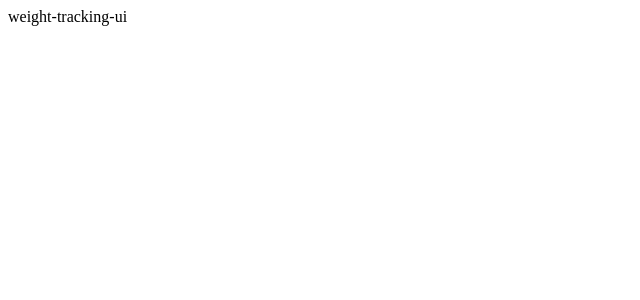
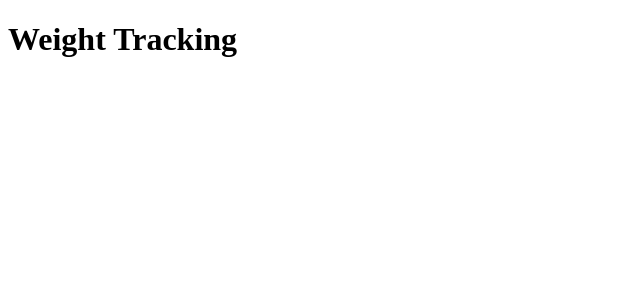
Before and after one commit to Floresj4/weight-tracking, an Angular app in the folder weight-tracking-ui/: page / in a window 1280 px wide. Shown: the top 300 px of the page, without its empty margins (0-640 px from the left). Built offline with nearby package versions, Linux system fonts and the light colour scheme.

Commit message:
register and include header component

```diff
--- a/weight-tracking-ui/src/app/app.component.html
+++ b/weight-tracking-ui/src/app/app.component.html
@@ -1,3 +1,3 @@
-{{ title }}
+<app-header />
 
 <router-outlet />
--- a/weight-tracking-ui/src/app/app.component.ts
+++ b/weight-tracking-ui/src/app/app.component.ts
@@ -1,13 +1,13 @@
 import { Component } from '@angular/core';
 import { RouterOutlet } from '@angular/router';
+import { Header } from './component/header/header';
 
 @Component({
   selector: 'app-root',
   standalone: true,
-  imports: [RouterOutlet],
+  imports: [RouterOutlet, Header],
   templateUrl: './app.component.html',
   styleUrl: './app.component.scss'
 })
 export class App {
-  protected title = 'weight-tracking-ui';
 }
```
